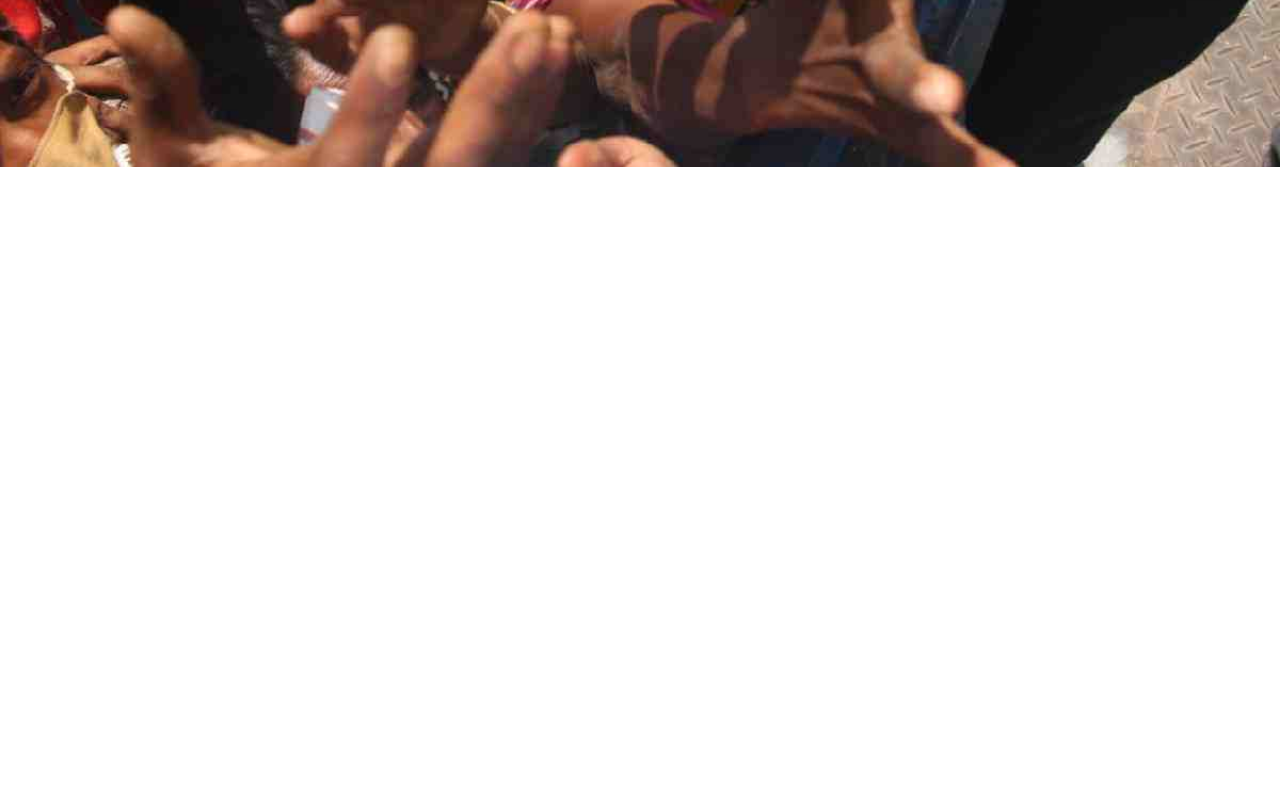
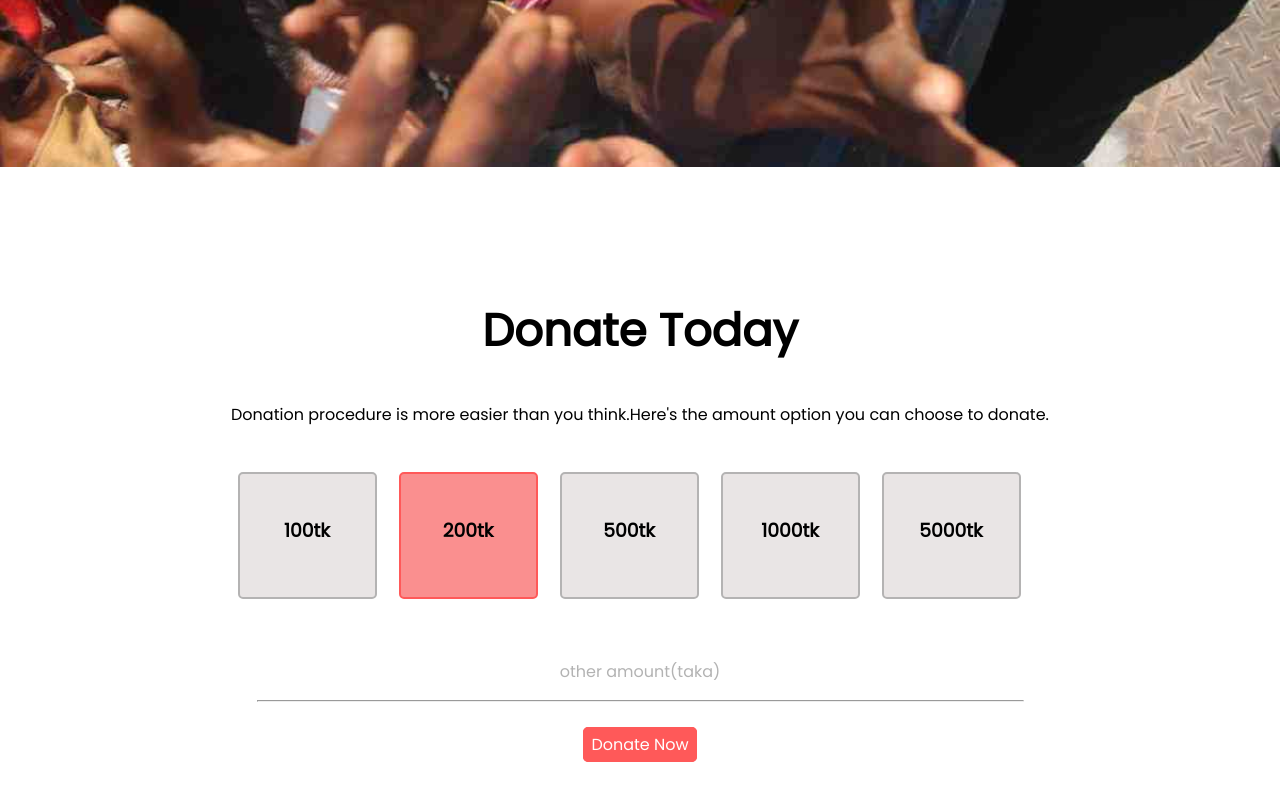
Before and after one commit to MRHemel/donate-assignment, a plain HTML site: page index.html in a window 1280 px wide. Shown: the part 502-1302 px from the top of the page. Before the commit the page ends 800 px from the top, so only its background shows below. Drawn offline with Linux system fonts and the light colour scheme.

Commit message:
donate part done

```diff
--- a/index.html
+++ b/index.html
@@ -23,6 +23,35 @@
         </div>
 
     </section>
+    <section class="donate-today">
+        <div>
+            <h1>Donate Today</h1>
+            <p>Donation procedure is more easier than you think.Here's the amount option you can choose to donate.</p>
+        </div>
+        <div class="amount-box">
+            <div class="amount-box-child">
+                <h3 class="amount">100tk</h3>
+            </div>
+            <div id="amount-box-child">
+                <h3>200tk</h3>
+            </div>
+            <div class="amount-box-child">
+                <h3>500tk</h3>
+            </div>
+            <div class="amount-box-child">
+                <h3>1000tk</h3>
+            </div>
+            <div class="amount-box-child">
+                <h3>5000tk</h3>
+            </div>
+        </div>
+        <div>
+            <p style="color: #B3B3B3;">other amount(taka)</p>
+            <hr>
+            <a class="donate-button" href="">Donate Now</a>
+        </div>
+
+    </section>
 
 
 
--- a/style.css
+++ b/style.css
@@ -11,7 +11,7 @@ body {
     width: 100%;
     height: 669px;
     margin-top: 0%;
-    position: absolute;
+
     background-position: center;
 
 
@@ -44,3 +44,53 @@ body {
     border-radius: 5px;
 
 }
+
+.donate-today {
+    justify-content: center;
+    text-align: center;
+    margin-top: 130px;
+    margin-bottom: 130px;
+}
+
+.donate-today h1 {
+    font-weight: 700;
+    font-size: 45px;
+}
+
+.amount-box {
+    display: flex;
+    justify-content: center;
+    margin-bottom: 60px;
+    margin-top: 45px;
+
+}
+
+.amount-box-child {
+    border: 2px solid #b4b3b3;
+    border-radius: 5px;
+    width: 135px;
+    height: 123px;
+    margin-right: 22px;
+    background-color: #e9e5e5;
+}
+
+#amount-box-child {
+    border: 2px solid #FF5959;
+    background-color: #fa8f8f;
+    border-radius: 5px;
+    width: 135px;
+    height: 123px;
+    margin-right: 22px;
+
+}
+
+.amount-box h3 {
+    padding: 23px 23px 44px 23px;
+}
+
+hr {
+    width: 765px;
+    margin-bottom: 30px;
+
+    background-color: #DADADA;
+}
```
